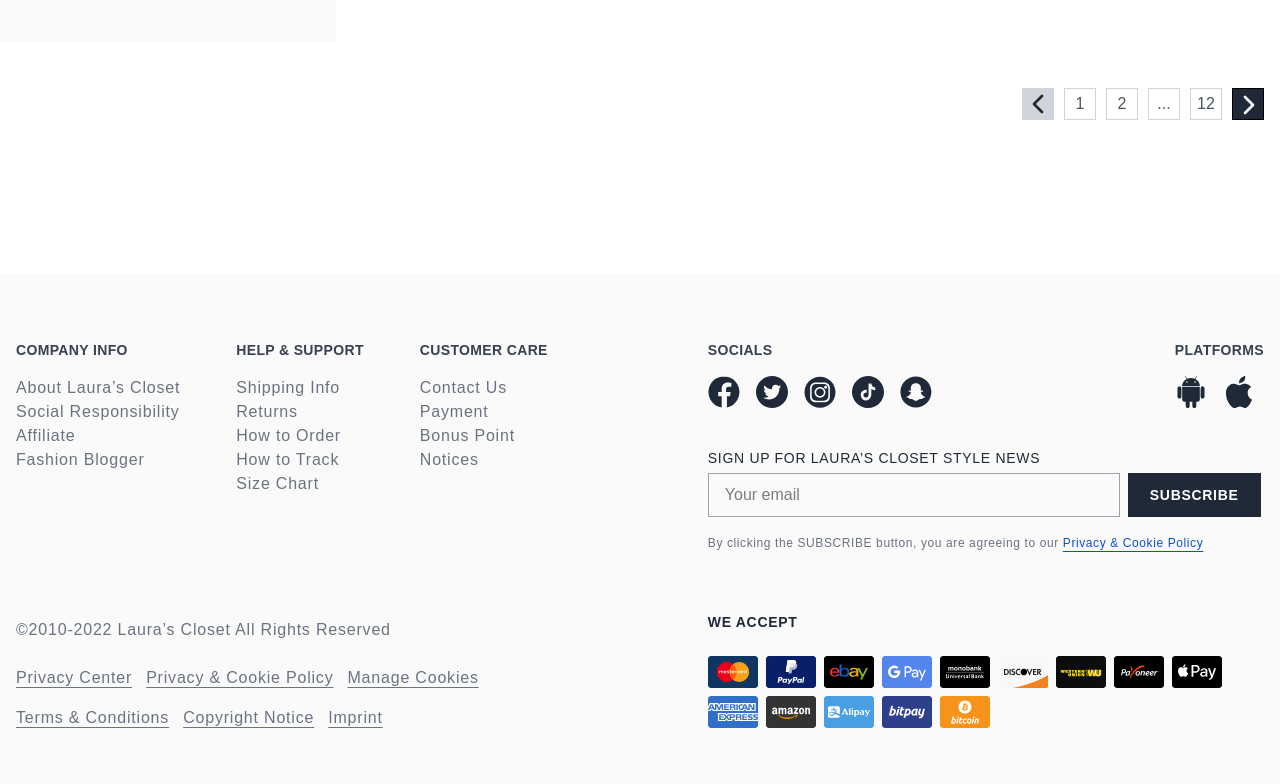
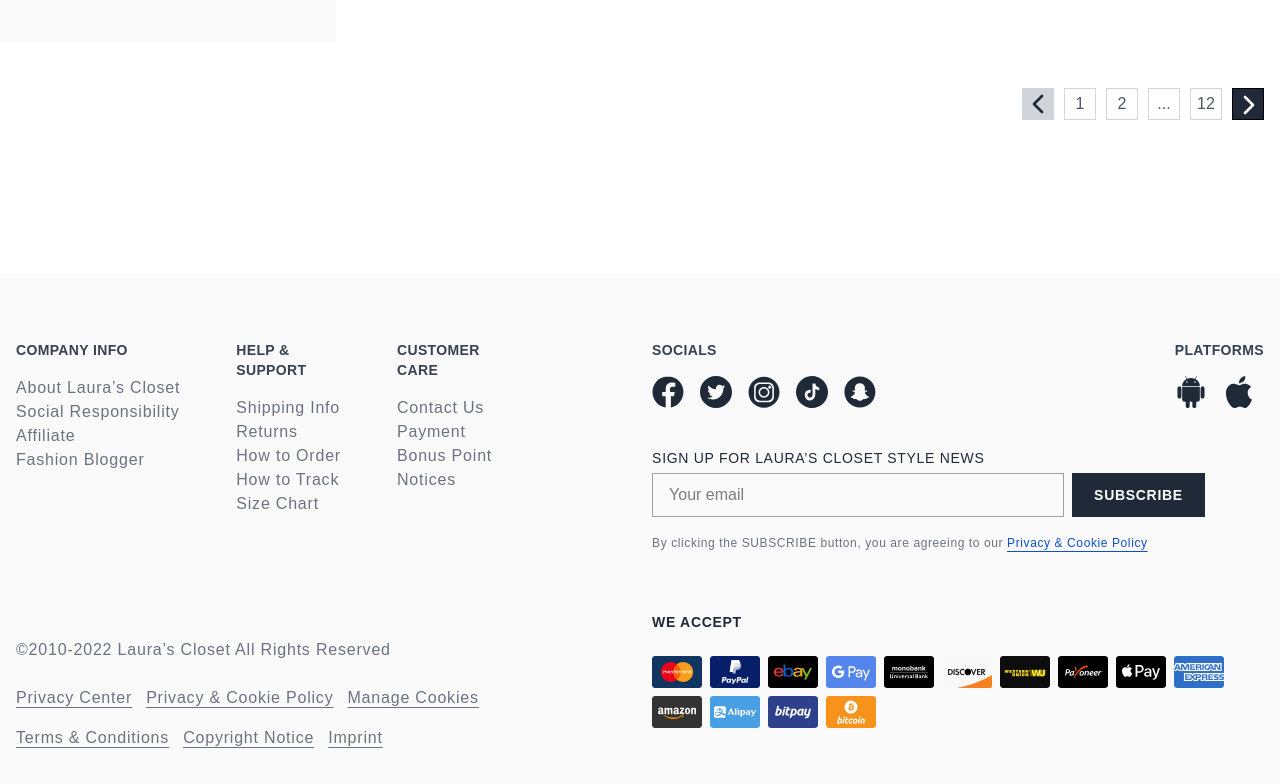
Before and after one commit to EugeneLevkovych/tailwind-lauras-closing, a React (Vite) app: page / in a window 1280 px wide. Shown: the part 2040-2824 px from the top of the page. Built offline with nearby package versions, Linux system fonts and the light colour scheme.

Commit message:
add lists

```diff
--- /dev/null
+++ b/src/components/Company.jsx
@@ -0,0 +1,23 @@
+import CompanyLists from "./CompanyLists";
+
+export default function Company() {
+    return (
+<>
+    <div className="flex flex-wrap lg:flex-nowrap gap-5 sm:gap-20 md:gap:30 lg:gap-10 xl:gap-14 max-w-[36.25rem] w-full mb-5 lg:mb-[7.6rem]">
+        <CompanyLists />
+    </div>
+    <div>
+        <p className="mb-6 font-sm font-medium tracking-wider text-gray-main">©2010-2022 Laura’s Closet All Rights Reserved</p>
+        <div className="flex gap-3.5 mb-4">
+            <p className="font-sm font-medium tracking-wider text-gray-main underline underline-offset-4">Privacy Center</p>
+            <p className="font-sm font-medium tracking-wider text-gray-main underline underline-offset-4">Privacy & Cookie Policy</p>
+            <p className="font-sm font-medium tracking-wider text-gray-main underline underline-offset-4">Manage Cookies</p>
+            </div>
+        <div className="flex gap-3.5">
+            <p className="font-sm font-medium tracking-wider text-gray-main underline underline-offset-4">Terms & Conditions</p>
+            <p className="font-sm font-medium tracking-wider text-gray-main underline underline-offset-4">Copyright Notice</p>
+            <p className="font-sm font-medium tracking-wider text-gray-main underline underline-offset-4">Imprint</p>
+        </div>
+    </div>
+</>
+)}
--- a/src/components/CompanyInfo.jsx
+++ /dev/null
@@ -1,42 +0,0 @@
-export default function CompanyInfo() {
-    return (
-<>
-    <div className="flex flex-wrap lg:flex-nowrap gap-5 sm:gap-20 md:gap:30 lg:gap-10 xl:gap-14 max-w-[36.25rem] w-full mb-5 lg:mb-[7.6rem]">
-        <div>
-            <h3 className="text-sm font-semibold tracking-wide uppercase text-black1 pb-4">Company info</h3>
-            <p className="font-sm font-medium tracking-wider text-gray-main space-y-2 whitespace-nowrap">About Laura’s Closet</p>
-            <p className="font-sm font-medium tracking-wider text-gray-main space-y-2 whitespace-nowrap">Social Responsibility</p>
-            <p className="font-sm font-medium tracking-wider text-gray-main space-y-2">Affiliate</p>
-            <p className="font-sm font-medium tracking-wider text-gray-main space-y-2 whitespace-nowrap">Fashion Blogger</p>
-        </div>
-         <div>
-            <h3 className="text-sm font-semibold tracking-wide uppercase text-black1 pb-4 whitespace-nowrap">HElp & Support</h3>
-            <p className="font-sm font-medium tracking-wider text-gray-main space-y-2 whitespace-nowrap">Shipping Info</p>
-            <p className="font-sm font-medium tracking-wider text-gray-main space-y-2">Returns</p>
-            <p className="font-sm font-medium tracking-wider text-gray-main space-y-2 whitespace-nowrap">How to Order</p>
-            <p className="font-sm font-medium tracking-wider text-gray-main space-y-2 whitespace-nowrap">How to Track</p>
-            <p className="font-sm font-medium tracking-wider text-gray-main space-y-2 whitespace-nowrap">Size Chart</p>
-        </div>
-         <div>
-            <h3 className="text-sm font-semibold tracking-wide uppercase text-black1 pb-4 whitespace-nowrap">Customer care</h3>
-            <p className="font-sm font-medium tracking-wider text-gray-main space-y-2 whitespace-nowrap">Contact Us</p>
-            <p className="font-sm font-medium tracking-wider text-gray-main space-y-2">Payment</p>
-            <p className="font-sm font-medium tracking-wider text-gray-main space-y-2 whitespace-nowrap">Bonus Point</p>
-            <p className="font-sm font-medium tracking-wider text-gray-main space-y-2">Notices</p>
-        </div>
-    </div>
-    <div>
-        <p className="mb-6 font-sm font-medium tracking-wider text-gray-main">©2010-2022 Laura’s Closet All Rights Reserved</p>
-        <div className="flex gap-3.5 mb-4">
-            <p className="font-sm font-medium tracking-wider text-gray-main underline underline-offset-4">Privacy Center</p>
-            <p className="font-sm font-medium tracking-wider text-gray-main underline underline-offset-4">Privacy & Cookie Policy</p>
-            <p className="font-sm font-medium tracking-wider text-gray-main underline underline-offset-4">Manage Cookies</p>
-            </div>
-        <div className="flex gap-3.5">
-            <p className="font-sm font-medium tracking-wider text-gray-main underline underline-offset-4">Terms & Conditions</p>
-            <p className="font-sm font-medium tracking-wider text-gray-main underline underline-offset-4">Copyright Notice</p>
-            <p className="font-sm font-medium tracking-wider text-gray-main underline underline-offset-4">Imprint</p>
-        </div>
-    </div>
-</>
-)}
--- /dev/null
+++ b/src/components/CompanyLists.jsx
@@ -0,0 +1,21 @@
+import { COMPANY_INFO } from "../data";
+import { HELP_SUPPORT } from "../data";
+import { CUSTOMER_CARE } from "../data";
+
+export default function CompanyLists() {
+    return (
+<>
+        <div>
+            <h3 className="text-sm font-semibold tracking-wide uppercase text-black1 pb-4">Company Info</h3>
+            {COMPANY_INFO.map(item => <p key={item} className="font-sm font-medium tracking-wider text-gray-main space-y-2 whitespace-nowrap">{item}</p>)}
+        </div>
+         <div>
+            <h3 className="text-sm font-semibold tracking-wide uppercase text-black1 pb-4">Help & Support</h3>
+            {HELP_SUPPORT.map(item => <p key={item} className="font-sm font-medium tracking-wider text-gray-main space-y-2 whitespace-nowrap">{item}</p>)}
+        </div>
+         <div>
+            <h3 className="text-sm font-semibold tracking-wide uppercase text-black1 pb-4">Customer Care</h3>
+            {CUSTOMER_CARE.map(item => <p key={item} className="font-sm font-medium tracking-wider text-gray-main space-y-2 whitespace-nowrap">{item}</p>)}
+        </div>
+ </>
+    )}
--- a/src/components/Footer.jsx
+++ b/src/components/Footer.jsx
@@ -1,5 +1,5 @@
 
-import CompanyInfo from "./CompanyInfo";
+import Company from "./Company";
 import SignUp from "./SignUp";
 import Socials from "./Socials";
 import WeAccept from "./WeAccept";
@@ -9,7 +9,7 @@ export default function Footer() {
 <div className="py-16.5 bg-white-dark">
     <div className="flex flex-wrap-reverse gap-5 lg:flex-nowrap lg:gap-20 xl:gap-40 container mx-auto px-4">
         <div>
-          <CompanyInfo />
+          <Company />
         </div>
         <div>
           <Socials />
--- a/src/data.js
+++ b/src/data.js
@@ -68,3 +68,9 @@ export const PRODUCTS_DATA = [
 export const GOODS = ["New Arrivals", "#Fresh", "Dresses", "Tops", "Jackets", "Lingerie & Lounge Wear", "Beach Wear", "Blouse", "Denim", "Vintage", "Shoes", "Sandals", "Bags", "Jevelries"];
 
 export const STORE_LIST_DATA = ["Store", "Account", "Wish List", "Basket"];
+
+export const COMPANY_INFO = ["About Laura’s Closet","Social Responsibility","Affiliate","Fashion Blogger"];
+
+export const HELP_SUPPORT = ["Shipping Info","Returns","How to Order","How to Track","Size Chart"];
+
+export const CUSTOMER_CARE = ["Contact Us","Payment","Bonus Point","Notices"];
```
